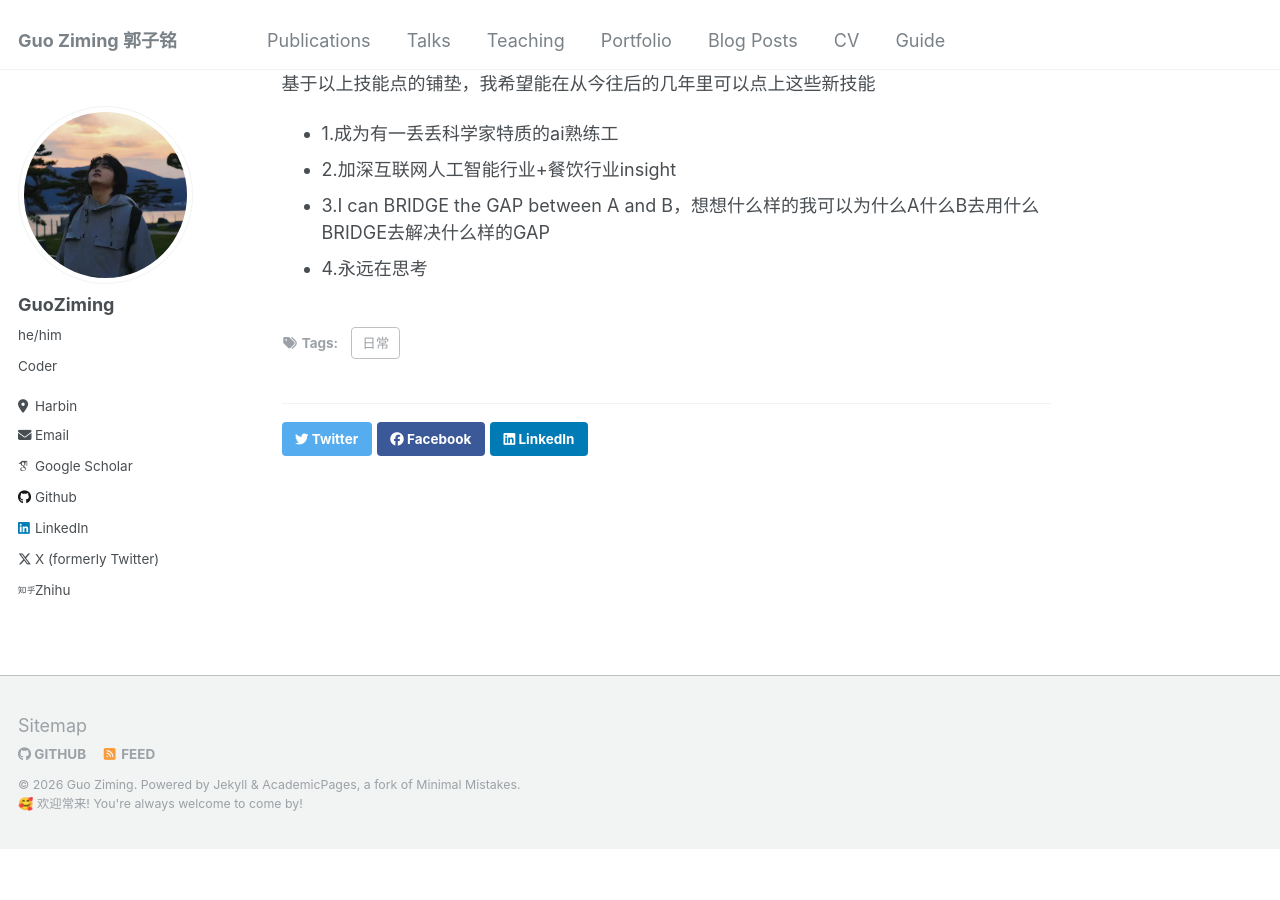
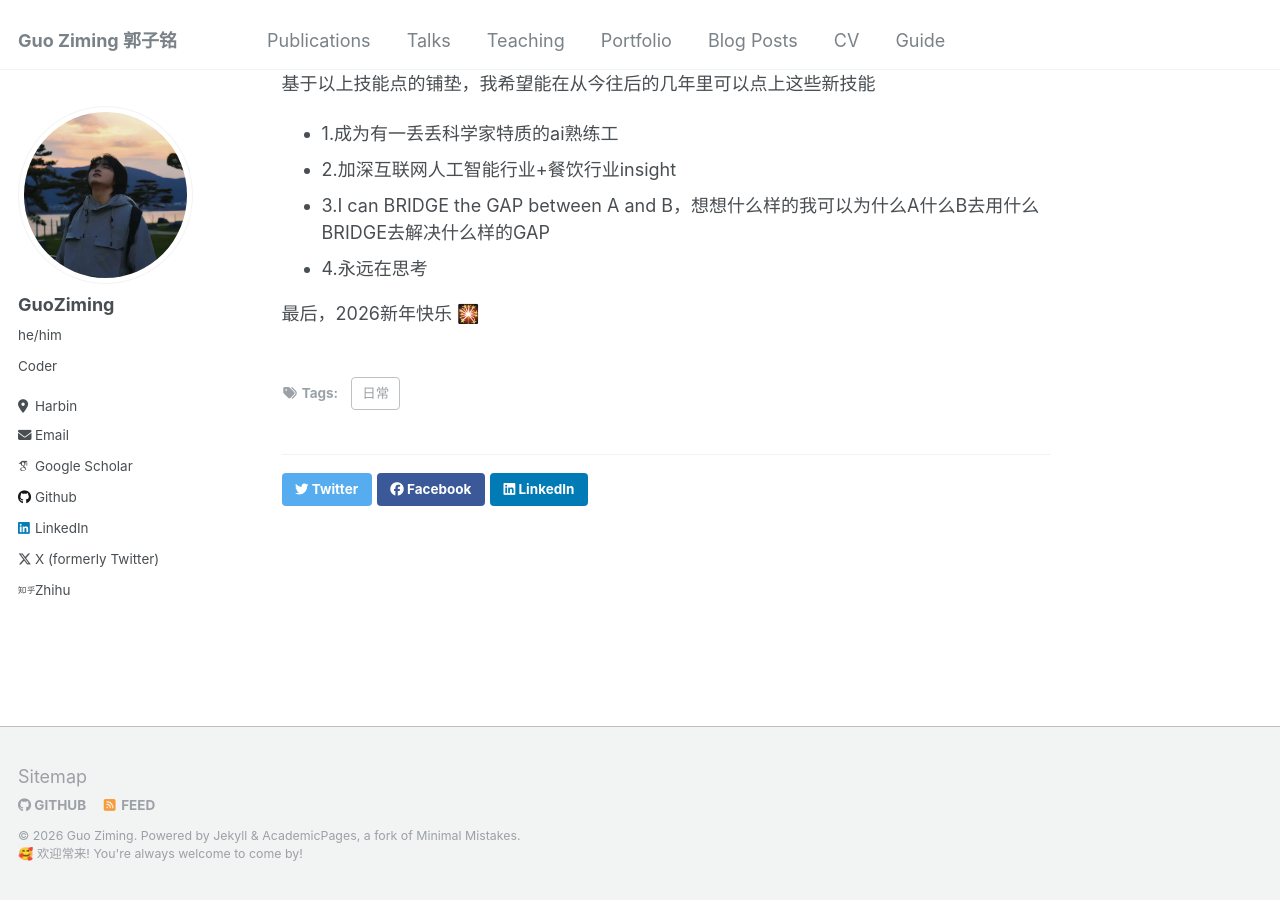
Before and after one commit to mcxiaoxiao/mcxiaoxiao.github.io, a Jekyll site: the page built from _posts/2026-01-16-前进.md, in a window 1280 px wide and 900 px high, scrolled down 1675 px. Built offline with Jekyll 4.4.1, drawn with Linux system fonts in a browser that asks for light colours; some web fonts are replaced; before the commit the page ends 2525 px from its top, so only the background shows below that.

Commit message:
Update 2026-01-16-前进.md

```diff
--- a/_posts/2026-01-16-前进.md
+++ b/_posts/2026-01-16-前进.md
@@ -53,3 +53,5 @@ tags:
   - 2.加深互联网人工智能行业+餐饮行业insight
   - 3.I can BRIDGE the GAP between A and B，想想什么样的我可以为什么A什么B去用什么BRIDGE去解决什么样的GAP
   - 4.永远在思考
+
+最后，2026新年快乐 🎇
```
